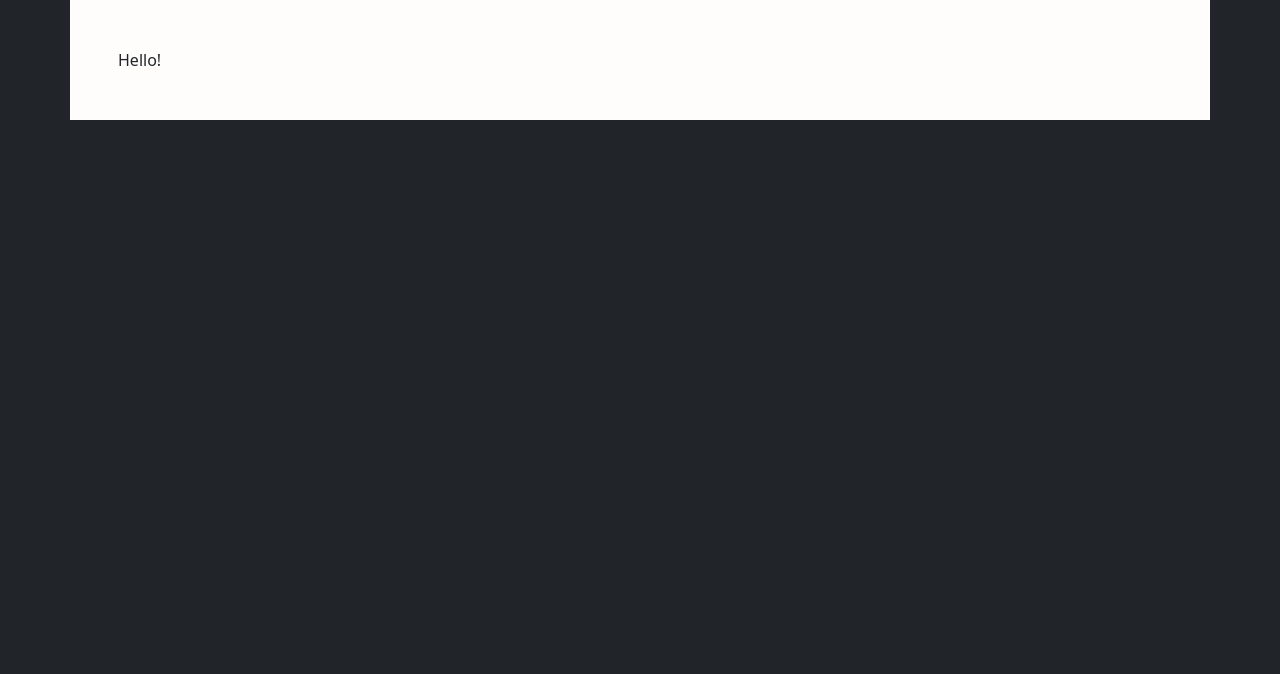
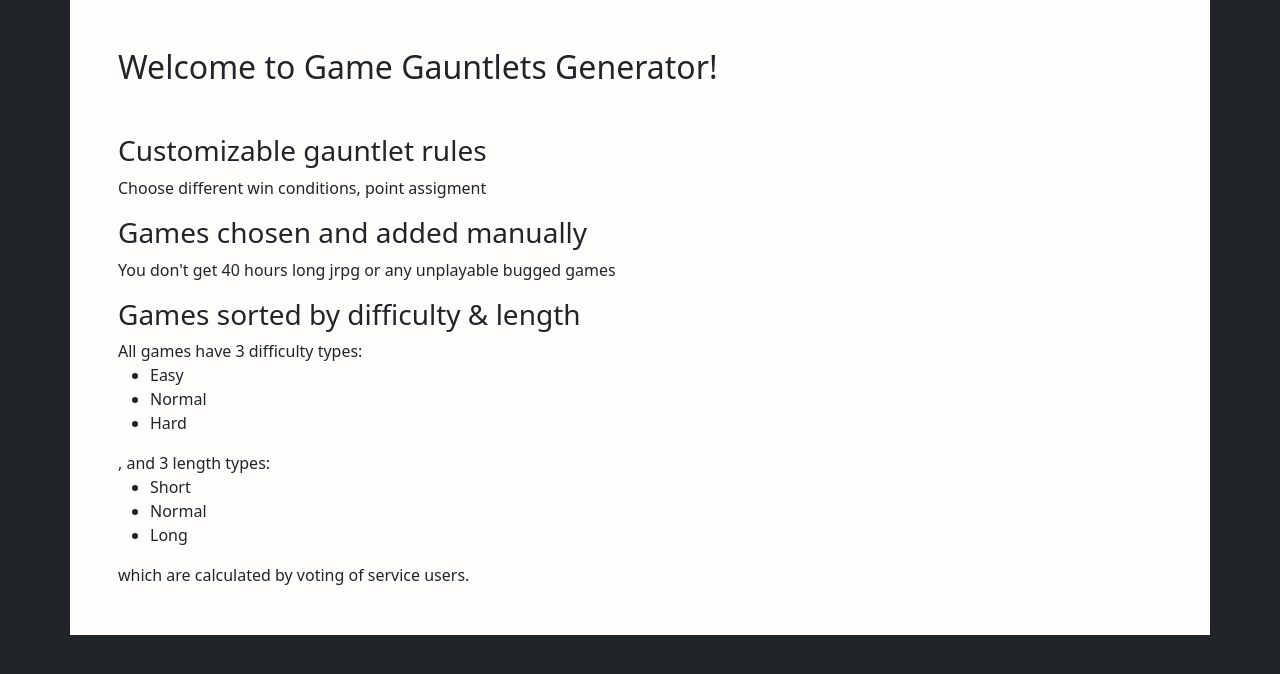
Before and after one commit to Omkommersind/good_gauntlet_generator, a Django app: page / in a window 1280 px wide. Shown: the part 56-730 px from the top of the page. Run offline with Django 4.2, Linux system fonts and the light colour scheme; some libraries are stand-ins or nearby versions.

Commit message:
Email activation

```diff
--- a/templates/landing/index.html
+++ b/templates/landing/index.html
@@ -1,4 +1,39 @@
 {% extends 'base.html' %}
 {% block content %}
-    Hello!
+    <h2 class="mb-5">
+        Welcome to Game Gauntlets Generator!
+    </h2>
+
+    <h3>
+        Customizable gauntlet rules
+    </h3>
+    <p>
+        Choose different win conditions, point assigment
+    </p>
+
+    <h3>
+        Games chosen and added manually
+    </h3>
+    <p>
+        You don't get 40 hours long jrpg or any unplayable bugged games
+    </p>
+
+    <h3>
+        Games sorted by difficulty & length
+    </h3>
+    <div>
+        All games have 3 difficulty types:
+        <ul>
+            <li>Easy</li>
+            <li>Normal</li>
+            <li>Hard</li>
+        </ul>
+        , and 3 length types:
+        <ul>
+            <li>Short</li>
+            <li>Normal</li>
+            <li>Long</li>
+        </ul>
+        which are calculated by voting of service users.
+    </div>
 {% endblock %}
--- /dev/null
+++ b/templates/registration/activation_email.html
@@ -0,0 +1,5 @@
+{% autoescape off %}
+    Hi {{ user.username }},
+    Please click on the link to confirm your registration,
+    http://{{ domain }}{% url 'activate' activation_code=code %}
+{% endautoescape %}
--- a/users/querysets.py
+++ b/users/querysets.py
@@ -1,7 +1,6 @@
 from django.utils.crypto import get_random_string
 
 from backend.db.querysets import BaseCustomQuerySet
-from users.enums import GroupsEnum
 
 
 class UsersQuerySet(BaseCustomQuerySet):
@@ -24,3 +23,8 @@ class UsersQuerySet(BaseCustomQuerySet):
 
     def get_by_natural_key(self, username):
         return self.get(**{self.model.USERNAME_FIELD: username})
+
+    def activate_by_code(self, activation_code):
+        user = self.get(activation_code=activation_code)
+        user.is_active = True
+        user.save()
--- a/users/urls.py
+++ b/users/urls.py
@@ -1,12 +1,14 @@
 from django.urls import path
 from rest_framework_simplejwt.views import (TokenObtainPairView, TokenRefreshView, TokenVerifyView)
 
-from users.views import UserView
+from users.views import UserView, activate
 
 urlpatterns = [
     path('token/', TokenObtainPairView.as_view(), name='v1-token_obtain_pair'),
     path('token/refresh/', TokenRefreshView.as_view(), name='v1-token_refresh'),
     path('token/verify/', TokenVerifyView.as_view(), name='v1-token_verify'),
 
+    path('activate/<uuid:activation_code>', activate, name='activate'),
+
     path('<str:username>', UserView.as_view(), name='user-detail'),
 ]
```
Also changed, not shown: backend/utils.py (+5 -53 lines), good_gauntlet_generator/settings.py (+7 -0 lines), users/models.py (+14 -1 lines), users/views.py (+10 -0 lines), users/migrations/0002_alter_usermodel_managers_usermodel_activation_code.py (added).
